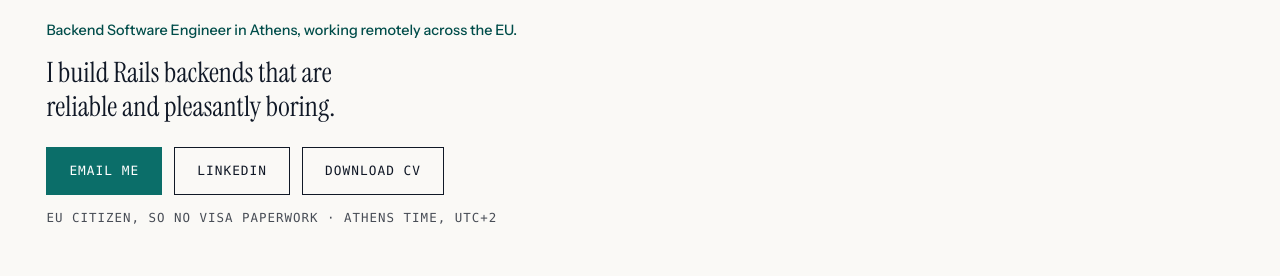
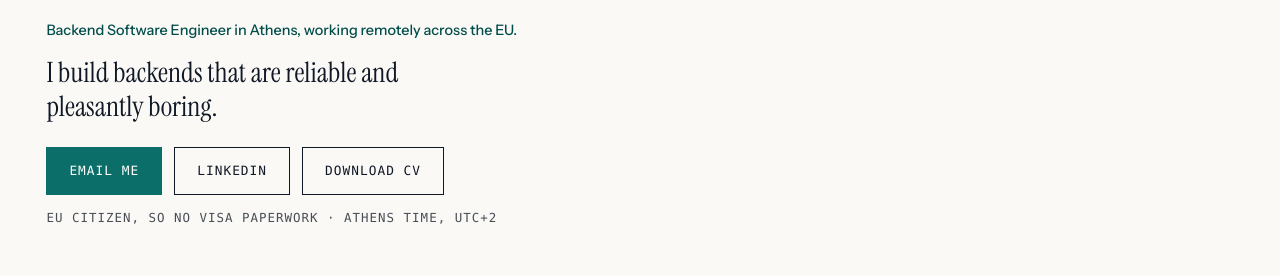
Before and after one commit to Kleanthismits/kleanthis-site, a plain HTML site: page index.html in a window 1280 px wide. Shown: the part 524-800 px from the top of the page. Drawn offline with Linux system fonts and the light colour scheme; no server answers.

Commit message:
Remove rails from hero tagline

```diff
--- a/index.html
+++ b/index.html
@@ -66,7 +66,7 @@
         </div>
         <div class="hero-sub">
           <p class="hero-role">Backend Software Engineer in Athens, working remotely across the EU.</p>
-          <p class="hero-tagline">I build Rails backends that are reliable and pleasantly boring.</p>
+          <p class="hero-tagline">I build backends that are reliable and pleasantly boring.</p>
           <p class="actions">
             <a class="btn btn-primary" href="mailto:kleanthismits@gmail.com">Email me</a>
             <a class="btn btn-secondary" href="https://www.linkedin.com/in/kleanthis-mitsioulis/" rel="noopener">LinkedIn</a>
```
